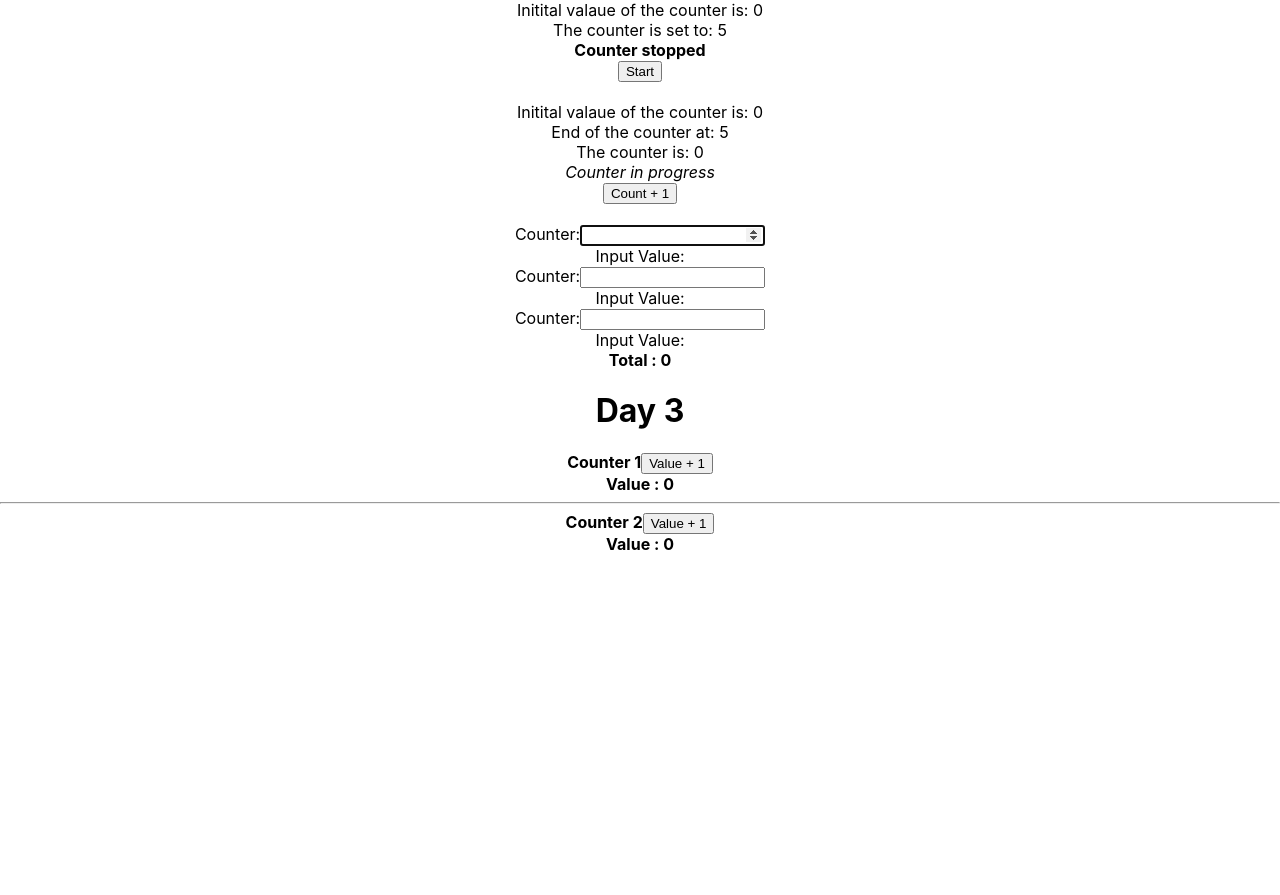
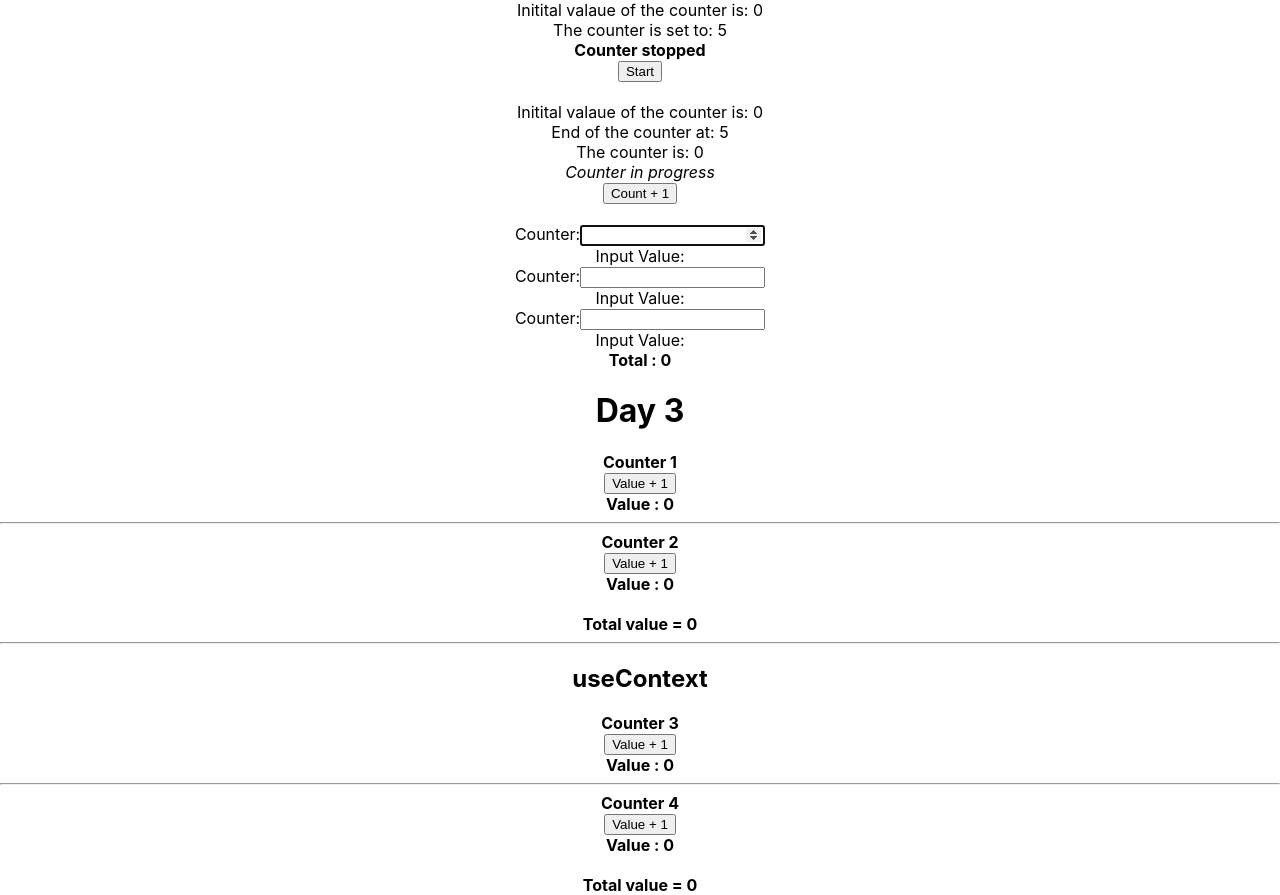
Before and after one commit to nhattan96/master-react-5-days, a React (Create React App) app: page / in a window 1280 px wide. Before the commit the page ends 800 px from the top, so only its background shows below. Built offline with nearby package versions, Linux system fonts and the light colour scheme.

Commit message:
Day 3 update

```diff
--- a/src/App.jsx
+++ b/src/App.jsx
@@ -1,14 +1,22 @@
-import { useState } from "react";
+import { useState, createContext } from "react";
 import "./App.css";
 import Counter from "./components/counter/counter";
 import CounterClick from "./components/counter/counterClick";
 import CounterInput from "./components/counter/counterInput";
 import CounterDay3 from "./components/day3/counterDay3";
 
+const TotalDay3Context = createContext();
+
 function App() {
   const [total, setTotal] = useState(0);
 
+  // Day 3
+  const [totalDay3, setTotalDay3] = useState(0);
+
+  //End Day 3
+
   return (
+    <TotalDay3Context.Provider value={[totalDay3, setTotalDay3]}>
       <div className="App">
         {/* Know how to use useEffect */}
         <Counter init="0" end="5"></Counter> <br />
@@ -24,14 +32,36 @@ function App() {
         <b>Total : {total}</b>
         <br />
         <h1>Day 3</h1>
-      {/* Know how to use useState */}
+        {/* Know how to use useState, pass data from child to parent */}
         <b>Counter 1</b>
-      <CounterDay3></CounterDay3>
+        <br />
+        <CounterDay3 id="1" setTotalDay3={setTotalDay3}></CounterDay3>
         <hr />
         <b>Counter 2</b>
-      <CounterDay3></CounterDay3>
+        <br />
+        <CounterDay3 id="2" setTotalDay3={setTotalDay3}></CounterDay3>
+        <br />
+        <br />
+        <b>Total value = {totalDay3}</b>
+        <hr />
+        <h2>useContext</h2>
+        {/* Use createdContext and useContext to pass data to all child */}
+        <b>Counter 3</b>
+        <br />
+        <CounterDay3 id="1" setTotalDay3={setTotalDay3}></CounterDay3>
+        <hr />
+        <b>Counter 4</b>
+        <br />
+        <CounterDay3 id="2" setTotalDay3={setTotalDay3}></CounterDay3>
+        <br />
+        <br />
+        <b>Total value = {totalDay3}</b>
       </div>
+    </TotalDay3Context.Provider>
   );
 }
 
-export default App;
+// export default App;
+
+// When use createContext
+export { App, TotalDay3Context }; // <-- See next in index.js
--- a/src/components/day3/counterDay3.jsx
+++ b/src/components/day3/counterDay3.jsx
@@ -1,21 +1,34 @@
-import { useState, useEffect } from "react";
+import { useContext, useState } from "react";
+import { TotalDay3Context } from "../../App";
 
-const CounterDay3 = () => {
+// import { useEffect } from "react";
+
+const CounterDay3 = (props) => {
   const [count, setCount] = useState(0);
 
-  const onClickIncr = () => setCount((prev) => prev + 1);
+  //useContext
+  const [totalDay3ctx, setTotalDay3ctx] = useContext(TotalDay3Context);
 
-  useEffect(() => {
+  const onClickIncr = () => {
+    setCount((prev) => prev + 1);
 
-    return () => {
-    setCount((count) => count + 1);
+    // Pass function
+    // props.setTotalDay3((total) => total + 1);
 
-    };
-  }, []);
+    // Use useContext
+    setTotalDay3ctx((total) => total + 1);
+  };
+  // useEffect(() => {
+  //    setCount((count) => count + 1);
+
+  //   return () => {
+
+  //   };
+  // }, []); // [] <-- Empty array mean call 1 time
 
   return (
     <>
-      <button onClick={() => onClickIncr}>Value + 1</button>
+      <button onClick={onClickIncr}>Value + 1</button>
       <br />
       <b>Value : {count}</b>
     </>
```
Also changed, not shown: src/index.js (+8 -7 lines), .eslint.config.js. Lines whose indentation alone changed are shown as unchanged.
